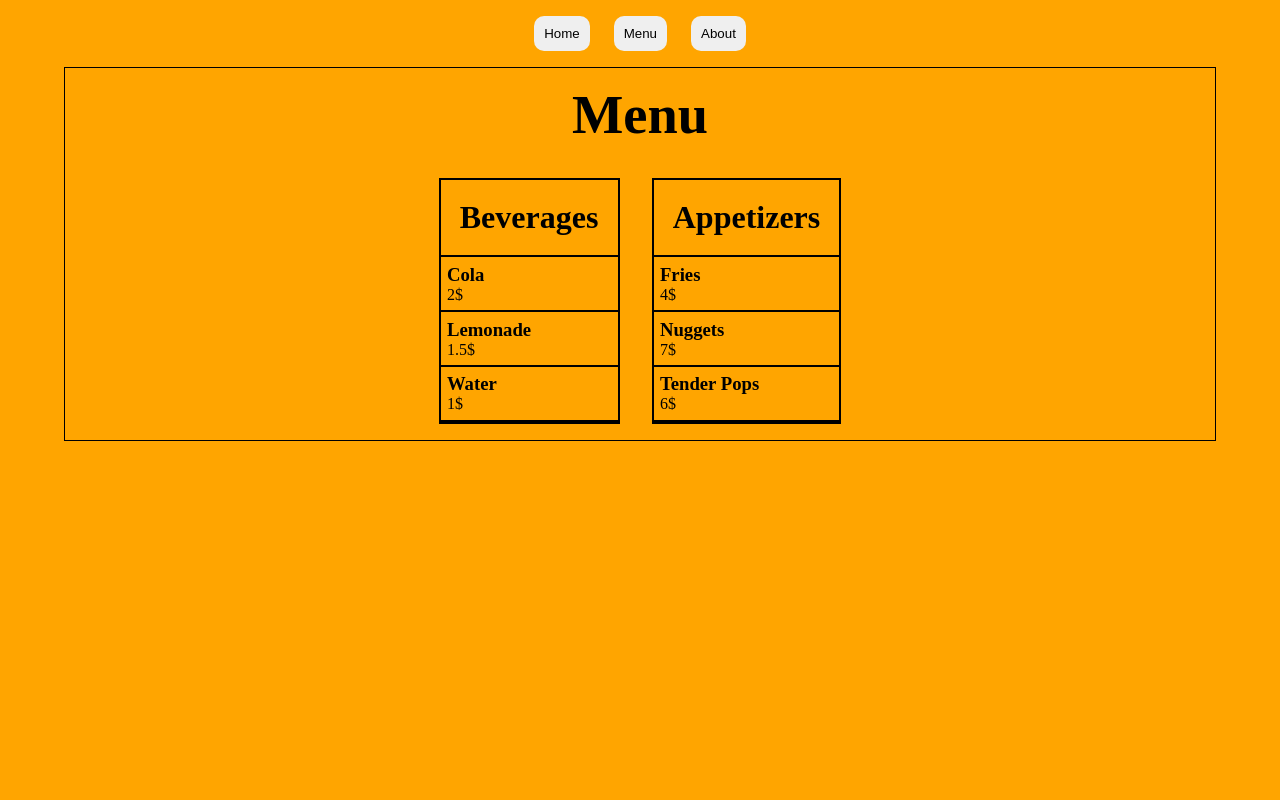
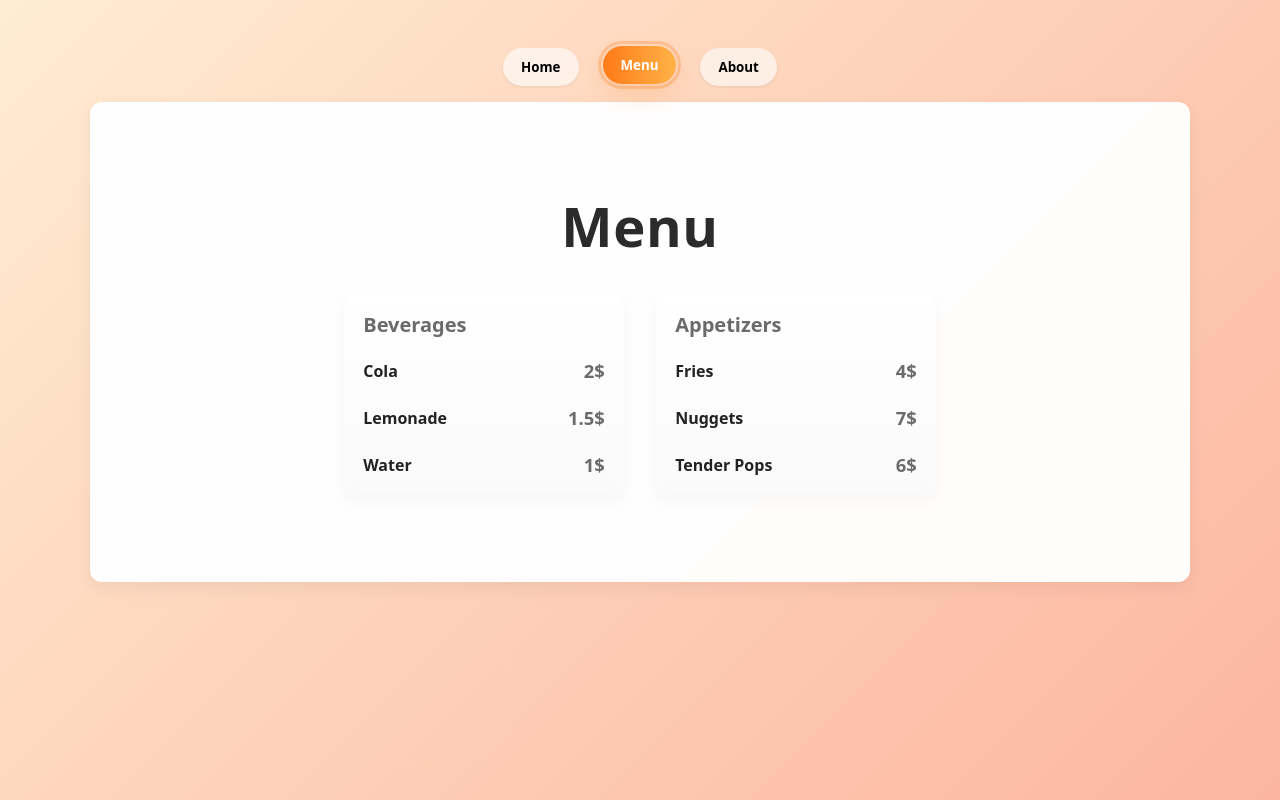
Before and after one commit to Appropriate32/Restaurant-Page, a website built with webpack: page src/template.html in a window 1280 px wide. Both pictures are taken after a click on the button "Menu". Built offline with nearby package versions, Linux system fonts and the light colour scheme.

Commit message:
implemented about page functionality, refined css

```diff
--- /dev/null
+++ b/src/about.js
@@ -0,0 +1,24 @@
+function aboutDom() {
+    const content = document.querySelector("#content");
+
+    content.innerHTML = `<h1 class="about-heading">About Us</h1>
+        <p>Founded in 2008, our restaurant has spent over a decade serving flavorful dishes made from the freshest ingredients.
+We believe in quality, hospitality, and creating a dining experience you’ll want to return to again and again.</p>
+        <h2>Contact Info</h2>
+        <div class="contact-items">
+            <div class="contact-item">
+                <h3>Phone Number</h3>
+                <p>+63 95340030</p>
+            </div>
+            <div class="contact-item">
+                <h3>Email Address</h3>
+                <p>totallyrealemail23@gmail.com</p>
+            </div>
+            <div class="contact-item">
+                <h3>Location</h3>
+                <p>Pine Avenue</p>
+            </div>
+        </div>`;
+}
+
+export {aboutDom};
--- a/src/home.js
+++ b/src/home.js
@@ -6,15 +6,21 @@ function homeDom() {
     const image = document.createElement("img");
     const paraText = document.createElement("p");
     content.innerHTML = ``;
+
+    // create hero container so styling can target heading/image/paragraph together
+    const hero = document.createElement("div");
+    hero.classList.add("hero");
+
     headingText.textContent = "Eissa's Eatery";
     paraText.textContent = "Please come to our restaurant, it's the best you will ever taste!";
     image.src = pizzaImage;
     image.classList.add("pizza");
 
-    content.style.display = "flex";
-    content.appendChild(headingText);
-    content.appendChild(image);
-    content.appendChild(paraText);
+    hero.appendChild(headingText);
+    hero.appendChild(image);
+    hero.appendChild(paraText);
+
+    content.appendChild(hero);
 
 }
 
--- a/src/index.js
+++ b/src/index.js
@@ -1,14 +1,35 @@
 import "./styles.css";
 import { homeDom } from "./home";
 import { menuDom } from "./menu";
+import { aboutDom } from "./about";
 
+document.addEventListener("DOMContentLoaded", () => {
     const homeButton = document.querySelector(".home-button");
     const menuButton = document.querySelector(".menu-button");
+    const aboutButton = document.querySelector(".about-button");
+
+
 
     homeButton.addEventListener("click", () => {
         homeDom();
+        setActive(homeButton);
     });
 
     menuButton.addEventListener("click", () => {
         menuDom();
+        setActive(menuButton);
     });
+
+    aboutButton.addEventListener("click", () => {
+        aboutDom();
+        setActive(aboutButton);
+    });
+
+    homeDom();
+    setActive(homeButton);
+});
+
+function setActive(button) {
+  document.querySelectorAll("nav button").forEach(b => b.classList.remove("active"));
+  button?.classList.add("active");
+}
--- a/src/styles.css
+++ b/src/styles.css
@@ -2,14 +2,33 @@
     margin: 0;
     padding: 0;
     box-sizing: border-box;
+    font-family: system-ui, "Segoe UI", Roboto, Helvetica, Arial, sans-serif, "Apple Color Emoji", "Segoe UI Emoji", "Segoe UI Symbol";
 }
 
+:root {
+    --accent: #ff7a18;
+    --accent-2: #ffb347;
+    --muted: #6b6b6b;
+    --card-bg: rgba(255,255,255,0.98);
+    --radius: 12px;
+    --shadow-1: 0 6px 18px rgba(0,0,0,0.06);
+}
+
+html, body {
+    -webkit-font-smoothing: antialiased;
+    -moz-osx-font-smoothing: grayscale;
+}
+
+* { transition: background 120ms ease, color 120ms ease, transform 120ms ease; }
+
 body {
-    background-color: orange;
+    background: linear-gradient(135deg, #ffecd2 0%, #fcb69f 100%);
     display: flex;
     flex-direction: column;
     align-items: center;
-    justify-content: center;
+    justify-content: flex-start;
+    min-height: 100vh;
+    padding: 2rem 0;
 }
 
 header {
@@ -27,58 +46,126 @@ nav {
 }
 
 nav button {
-    padding: 10px;
-    border-radius: 10px;
+    padding: 10px 18px;
+    border-radius: 999px;
     border: none;
-    transition: ease 0.2s background;
+    transition: background 0.18s ease, transform 0.12s ease, box-shadow 0.12s ease;
+    background: rgba(255,255,255,0.6);
+    box-shadow: 0 1px 3px rgba(0,0,0,0.08);
+    font-weight: 600;
 }
 
 nav button:hover {
-    background: rgba(0, 0, 0, 0.269);
+    background: rgba(255,255,255,0.9);
     cursor: pointer;
+    transform: translateY(-1px);
+}
+
+/* Active button state */
+nav button.active {
+    background: linear-gradient(90deg, var(--accent), var(--accent-2));
+    color: white;
+    transform: translateY(-2px);
+    box-shadow: 0 10px 26px rgba(255,122,24,0.18);
 }
 
 #content {
-    width: 100%;
-    height: 100%;
+    width: 90vw;
+    max-width: 1100px;
+    min-height: 60vh;
     display: flex;
     flex-direction: column;
     justify-content: center;
     align-items: center;
     gap: 2em;
-    border: 1px solid black;
-    padding: 1em;
-    width: 90vw;
+    background: var(--card-bg);
+    border-radius: var(--radius);
+    padding: 2.5rem;
+    box-shadow: var(--shadow-1);
 }
 
 .pizza {
-    width: 50vw;
-    height: 50vh;
+    width: 60vw;
+    max-width: 560px;
+    height: auto;
+    border-radius: 12px;
+    object-fit: cover;
+    box-shadow: 0 12px 28px rgba(0,0,0,0.12);
+    border: 6px solid rgba(255,255,255,0.72);
+    padding: 4px;
+}
+
+.menu {
+    gap: 2.4rem;
+    align-items: flex-start;
 }
 
 .menu-section {
-    border: 2px solid black;
-
-}
-
-.menu-section h2, .menu-item {
-    border-bottom: 2px solid black;
+    background: linear-gradient(180deg, rgba(255,255,255,0.98), rgba(250,250,250,0.98));
+    border-radius: 10px;
+    padding: 0.4rem;
+    box-shadow: 0 6px 18px rgba(0,0,0,0.04);
+    min-width: 280px;
 }
 
 .menu-section h2 {
-    padding: 0.6em;
-    font-size: 2rem;
+    margin: 0;
+    padding: 0.6rem 0.8rem;
+    font-size: 1.25rem;
+    color: var(--muted);
 }
 
 .menu-item {
-    padding: 0.4em;
+    display: flex;
+    justify-content: space-between;
+    gap: 1rem;
+    padding: 0.6rem 0.8rem;
+    align-items: center;
 }
+
+.menu-item h3 { font-size: 1rem; color: #222; margin: 0; }
+.menu-item p { color: var(--muted); font-weight: 600; margin: 0; }
 
 .menu-text {
     font-size: 3.4rem;
+}
+
+/* Heading and paragraph styling for nicer home look */
+h1 {
+    font-size: 2.6rem;
+    color: #2b2b2b;
+    letter-spacing: 0.6px;
+}
+
+p {
+    font-size: 1.15rem;
+    color: #333;
+    max-width: 820px;
+    text-align: center;
+    line-height: 1.5;
+}
+
+/* Focus/keyboard accessibility */
+.active:focus, nav button:focus {
+    outline: 3px solid rgba(255,122,24,0.28);
+    outline-offset: 2px;
 }
 
 .menu {
     display: flex;
     gap: 2em;
 }
+
+.contact-items {
+    display: flex;
+    gap: 2em;
+}
+
+.contact-item {
+    display: flex;
+    flex-direction: column;
+}
+
+.about-heading {
+    font-family: system-ui, "Segoe UI", Roboto, Helvetica, Arial, sans-serif, "Apple Color Emoji", "Segoe UI Emoji", "Segoe UI Symbol";
+}
```
Lines whose indentation alone changed are shown as unchanged.
